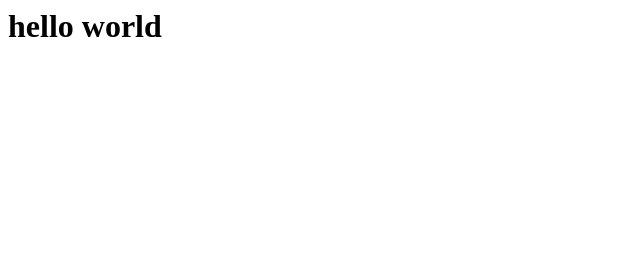
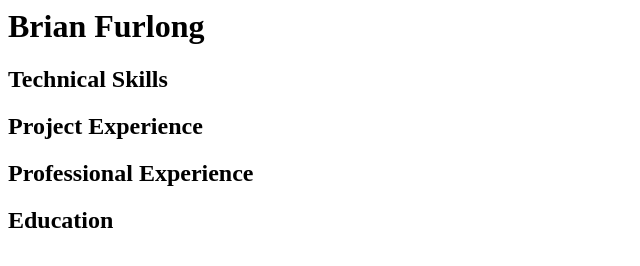
Before and after one commit to brianefurlong/brianefurlong.github.io, a plain HTML site: page index.html in a window 1280 px wide. Shown: the whole page, without its empty margins (0-640 px from the left). Drawn offline with Linux system fonts and the light colour scheme.

Commit message:
Sections added

```diff
--- a/index.html
+++ b/index.html
@@ -1 +1,6 @@
-<h1>hello world</h1>
+<h1>Brian Furlong</h1>
+<!-- Overview statement -->
+<h2>Technical Skills</h2>
+<h2>Project Experience</h2>
+<h2>Professional Experience</h2>
+<h2>Education</h2>
```
